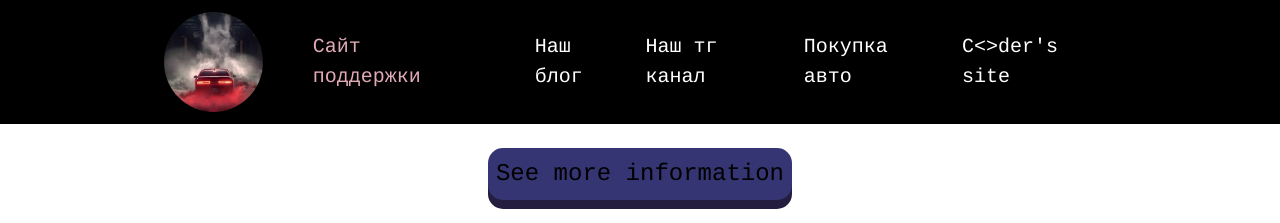
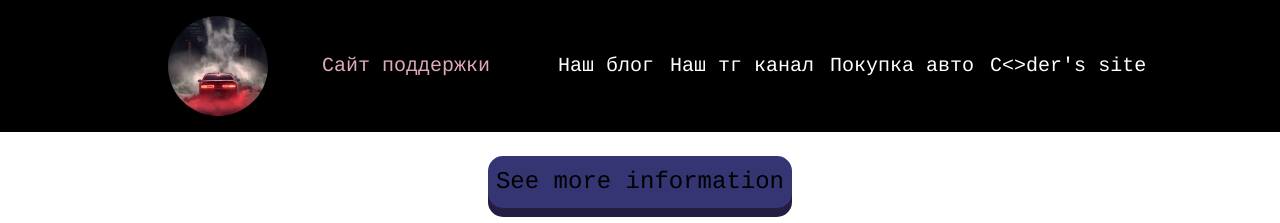
Before and after one commit to prettyTIpocTo/Task4, a plain HTML site: page index.html in a window 1280 px wide. Shown: the top 223 px of the page. Drawn offline with nearby package versions, Linux system fonts and the light colour scheme.

Commit message:
Add files via upload

```diff
--- a/index.html
+++ b/index.html
@@ -12,13 +12,13 @@
     <header class="header p-2">
         <div class="container">
             <div class="header-content mx-auto" >
-                <div class="text-logo p-md-1">
+                <div class="text-logo p-md-2">
                     <div class="logo m-0"></div>
-                    <div class="site-link m-0 p-0">
+                    <div class="site-link m-0 p-1">
                         <a href = "https://olegarhchik.github.io/web/tasks/3/index.html">Сайт поддержки</a>
                     </div>
                 </div>
-                <nav class="main-menu mx-auto p-1">
+                <nav class="main-menu mx-auto p-2">
                     <div class="col">
                         <ul>
                             <li class="ms-3 pt-3"><a href="https://www.youtube.com/@BulkinDrive">Наш блог</a></li>
--- a/name.css
+++ b/name.css
@@ -171,3 +171,9 @@ button:focus {
         order: 0;
     }
 }
+
+@media (min-width: 1200px){
+    .header-content{
+        white-space: nowrap;
+    }
+}
```
